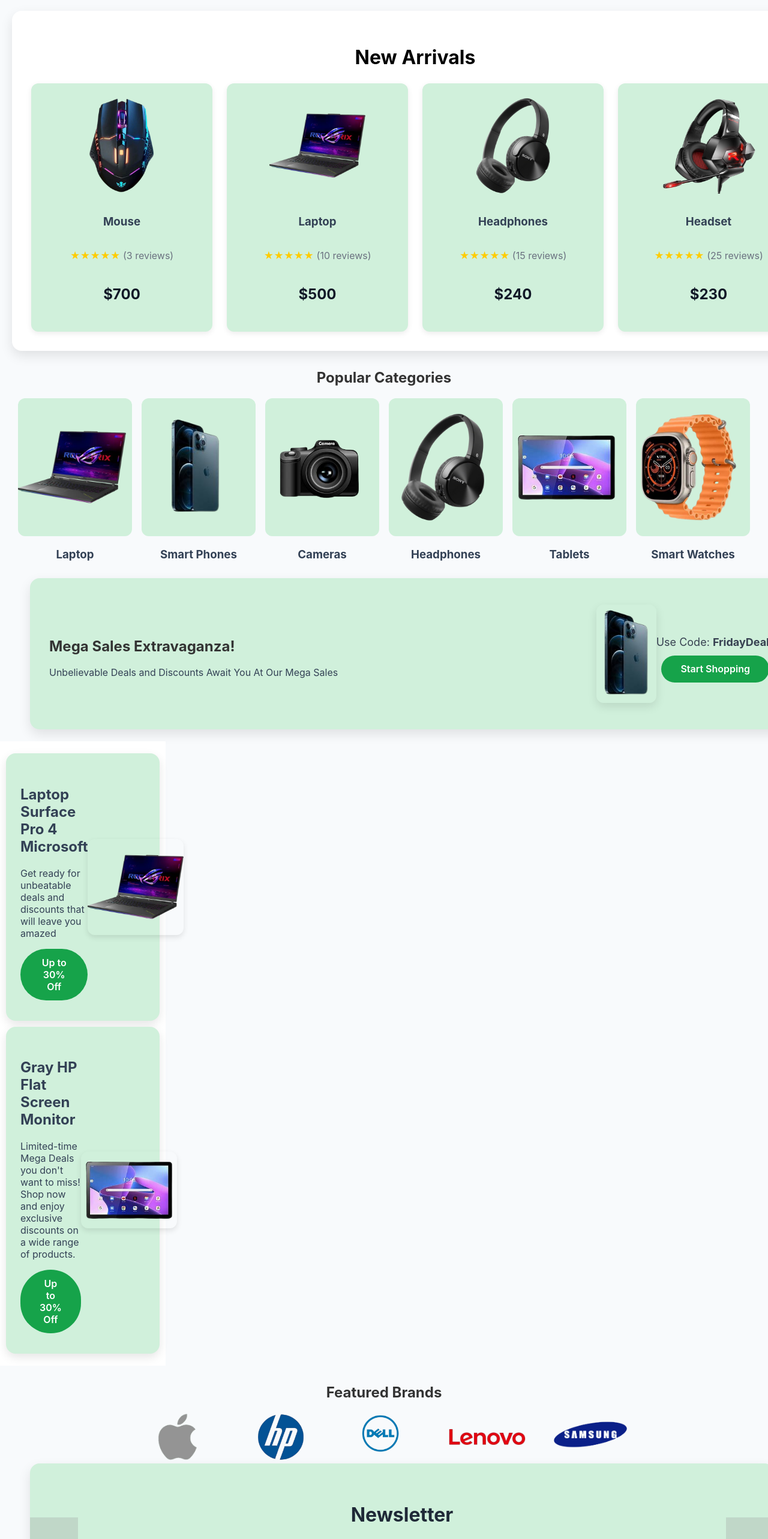
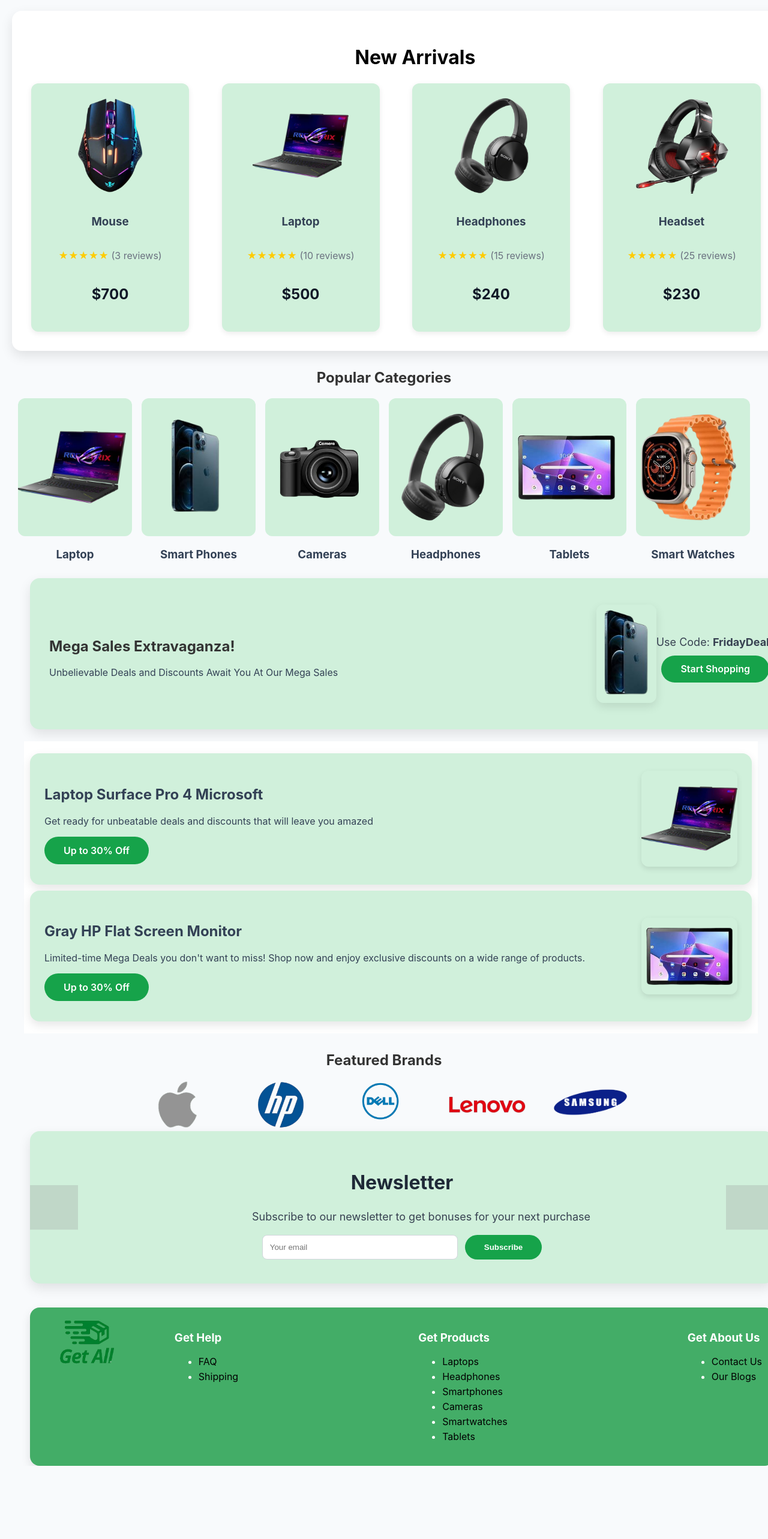
Before and after one commit to SaugatGautam100/Get-All, a React (Create React App) app in the folder getall/: page / in a window 1280 px wide. Shown: the part 820-3386 px from the top of the page at 60% size. After the commit the page ends 3264 px from the top, so only its background shows below. Built offline with nearby package versions, Linux system fonts and the light colour scheme; grey boxes are pictures that could not be loaded.

Commit message:
change in css

```diff
--- a/getall/src/App.css
+++ b/getall/src/App.css
@@ -1021,9 +1021,10 @@
 }
 
 .products {
-  display: grid;
-  grid-template-columns: repeat(auto-fit, minmax(250px, 1fr));
-  gap: 24px;
+    display: grid;
+    grid-template-columns: repeat(auto-fit, minmax(250px, 1fr));
+    gap: -22px;
+    margin-right: 10px;
 }
 
 .product-card {
@@ -1033,6 +1034,7 @@
   padding: 16px;
   text-align: center;
   transition: box-shadow 0.3s ease;
+  width: 215px;
 }
 
 .product-card:hover {
@@ -1476,9 +1478,10 @@
 }
 
 .offers {
-  width: 20%;
+  width: 94%;
   background: white;
   padding: 10px;
+  margin-left: 40px;
 }
 
 .offers div {
@@ -1496,13 +1499,16 @@
   color: #003366;
   font-weight: bold;
 }
-
+body{
+  overflow-x: hidden;
+}
 .footer {
   display: flex;
   justify-content: space-between;
-  background: #f0f0f0;
+  background: var(--primary);
   padding: 20px;
   margin-top: 20px;
+  color: white;
 }
 
 .footer h3 {
```
